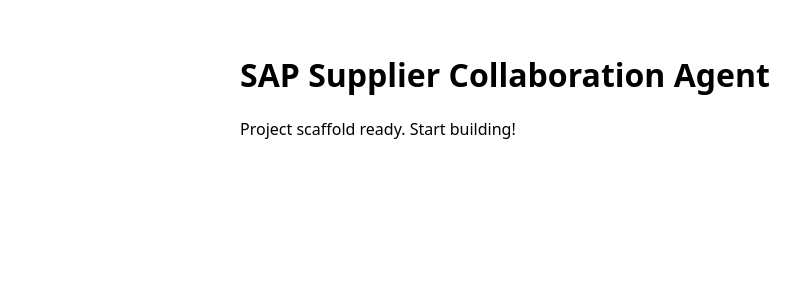
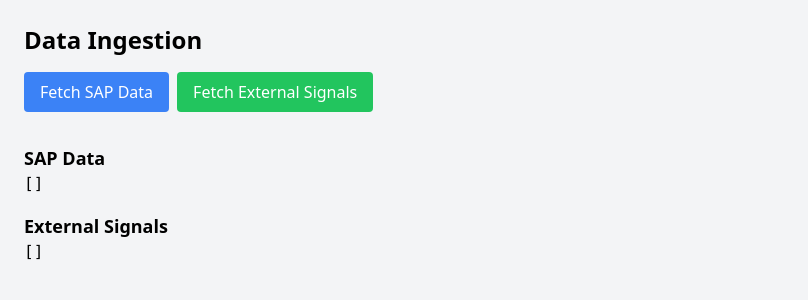
Before and after one commit to ServiceFlowai/sap-supplier-collaboration-agent, a React (Vite) app: page /data-ingestion in a window 1280 px wide. Shown: the top 300 px of the page, without its empty margins (0-808 px from the left). Built offline with nearby package versions, Linux system fonts and the light colour scheme.

Commit message:
feat: AI-generated application (12 files)

```diff
--- a/index.html
+++ b/index.html
@@ -1,9 +1,10 @@
 <!DOCTYPE html>
 <html lang="en">
 <head>
-  <meta charset="UTF-8" />
-  <meta name="viewport" content="width=device-width, initial-scale=1.0" />
+  <meta charset="UTF-8">
+  <meta name="viewport" content="width=device-width, initial-scale=1.0">
   <title>SAP Supplier Collaboration Agent</title>
+  <link rel="stylesheet" href="/src/styles/tailwind.css">
 </head>
 <body>
   <div id="root"></div>
--- /dev/null
+++ b/postcss.config.js
@@ -0,0 +1,6 @@
+module.exports = {
+  plugins: {
+    tailwindcss: {},
+    autoprefixer: {},
+  },
+};
--- a/src/App.tsx
+++ b/src/App.tsx
@@ -1,8 +1,19 @@
-export default function App() {
+import React from 'react';
+import { Routes, Route } from 'react-router-dom';
+import Dashboard from './pages/Dashboard';
+import DataIngestion from './pages/DataIngestion';
+import ForecastModels from './pages/ForecastModels';
+
+function App() {
   return (
-    <div style={{ fontFamily: 'system-ui', padding: '2rem', maxWidth: 800, margin: '0 auto' }}>
-      <h1>SAP Supplier Collaboration Agent</h1>
-      <p>Project scaffold ready. Start building!</p>
+    <div className="min-h-screen bg-gray-100">
+      <Routes>
+        <Route path="/" element={<Dashboard />} />
+        <Route path="/data-ingestion" element={<DataIngestion />} />
+        <Route path="/forecast-models" element={<ForecastModels />} />
+      </Routes>
     </div>
   );
 }
+
+export default App;
--- a/src/main.tsx
+++ b/src/main.tsx
@@ -1,10 +1,14 @@
 import React from 'react';
-import ReactDOM from 'react-dom/client';
+import ReactDOM from 'react-dom';
+import { BrowserRouter } from 'react-router-dom';
 import App from './App';
-import './index.css';
+import './styles/tailwind.css';
 
-ReactDOM.createRoot(document.getElementById('root')!).render(
+ReactDOM.render(
   <React.StrictMode>
-    <App />
-  </React.StrictMode>
+    <BrowserRouter>
+      <App />
+    </BrowserRouter>
+  </React.StrictMode>,
+  document.getElementById('root')
 );
--- /dev/null
+++ b/src/pages/Dashboard.tsx
@@ -0,0 +1,25 @@
+import React from 'react';
+
+const Dashboard = () => {
+  return (
+    <div className="p-6">
+      <h1 className="text-2xl font-bold mb-4">Dashboard</h1>
+      <div className="grid grid-cols-1 md:grid-cols-3 gap-4">
+        <div className="bg-white p-4 shadow rounded-lg">
+          <h2 className="text-lg font-semibold">Summary Card 1</h2>
+          <p>Details about summary card 1.</p>
+        </div>
+        <div className="bg-white p-4 shadow rounded-lg">
+          <h2 className="text-lg font-semibold">Summary Card 2</h2>
+          <p>Details about summary card 2.</p>
+        </div>
+        <div className="bg-white p-4 shadow rounded-lg">
+          <h2 className="text-lg font-semibold">Summary Card 3</h2>
+          <p>Details about summary card 3.</p>
+        </div>
+      </div>
+    </div>
+  );
+};
+
+export default Dashboard;
--- /dev/null
+++ b/src/pages/DataIngestion.tsx
@@ -0,0 +1,43 @@
+import React, { useState } from 'react';
+import axios from 'axios';
+
+const DataIngestion = () => {
+  const [sapData, setSapData] = useState([]);
+  const [externalSignals, setExternalSignals] = useState([]);
+
+  const fetchSapData = async () => {
+    try {
+      const response = await axios.get('/api/sap-data');
+      setSapData(response.data);
+    } catch (error) {
+      console.error('Error fetching SAP data:', error);
+    }
+  };
+
+  const fetchExternalSignals = async () => {
+    try {
+      const response = await axios.get('/api/external-signals');
+      setExternalSignals(response.data);
+    } catch (error) {
+      console.error('Error fetching external signals:', error);
+    }
+  };
+
+  return (
+    <div className="p-6">
+      <h1 className="text-2xl font-bold mb-4">Data Ingestion</h1>
+      <button onClick={fetchSapData} className="bg-blue-500 text-white px-4 py-2 rounded mb-4">Fetch SAP Data</button>
+      <button onClick={fetchExternalSignals} className="bg-green-500 text-white px-4 py-2 rounded mb-4 ml-2">Fetch External Signals</button>
+      <div className="mt-4">
+        <h2 className="text-lg font-semibold">SAP Data</h2>
+        <pre>{JSON.stringify(sapData, null, 2)}</pre>
+      </div>
+      <div className="mt-4">
+        <h2 className="text-lg font-semibold">External Signals</h2>
+        <pre>{JSON.stringify(externalSignals, null, 2)}</pre>
+      </div>
+    </div>
+  );
+};
+
+export default DataIngestion;
--- /dev/null
+++ b/src/pages/ForecastModels.tsx
@@ -0,0 +1,38 @@
+import React, { useState } from 'react';
+
+const ForecastModels = () => {
+  const [forecastData, setForecastData] = useState({
+    baseline: [],
+    mlModel: [],
+  });
+
+  const generateForecast = () => {
+    // Mock data for baseline and ML models
+    const baselineForecast = [
+      { sku: 'SKU1', forecast: 100 },
+      { sku: 'SKU2', forecast: 150 },
+    ];
+    const mlModelForecast = [
+      { sku: 'SKU1', forecast: 110 },
+      { sku: 'SKU2', forecast: 140 },
+    ];
+    setForecastData({ baseline: baselineForecast, mlModel: mlModelForecast });
+  };
+
+  return (
+    <div className="p-6">
+      <h1 className="text-2xl font-bold mb-4">Forecast Models</h1>
+      <button onClick={generateForecast} className="bg-purple-500 text-white px-4 py-2 rounded mb-4">Generate Forecast</button>
+      <div className="mt-4">
+        <h2 className="text-lg font-semibold">Baseline Forecast</h2>
+        <pre>{JSON.stringify(forecastData.baseline, null, 2)}</pre>
+      </div>
+      <div className="mt-4">
+        <h2 className="text-lg font-semibold">ML Model Forecast</h2>
+        <pre>{JSON.stringify(forecastData.mlModel, null, 2)}</pre>
+      </div>
+    </div>
+  );
+};
+
+export default ForecastModels;
--- /dev/null
+++ b/src/styles/tailwind.css
@@ -0,0 +1,3 @@
+@tailwind base;
+@tailwind components;
+@tailwind utilities;
--- /dev/null
+++ b/tailwind.config.js
@@ -0,0 +1,7 @@
+module.exports = {
+  content: ['./index.html', './src/**/*.{js,ts,jsx,tsx}'],
+  theme: {
+    extend: {},
+  },
+  plugins: [],
+};
--- a/vite.config.ts
+++ b/vite.config.ts
@@ -3,5 +3,7 @@ import react from '@vitejs/plugin-react';
 
 export default defineConfig({
   plugins: [react()],
-  server: { host: '0.0.0.0', port: 5173 },
+  server: {
+    port: 3000
+  }
 });
```
Also changed, not shown: package.json (+15 -11 lines), tsconfig.json (+7 -20 lines).
